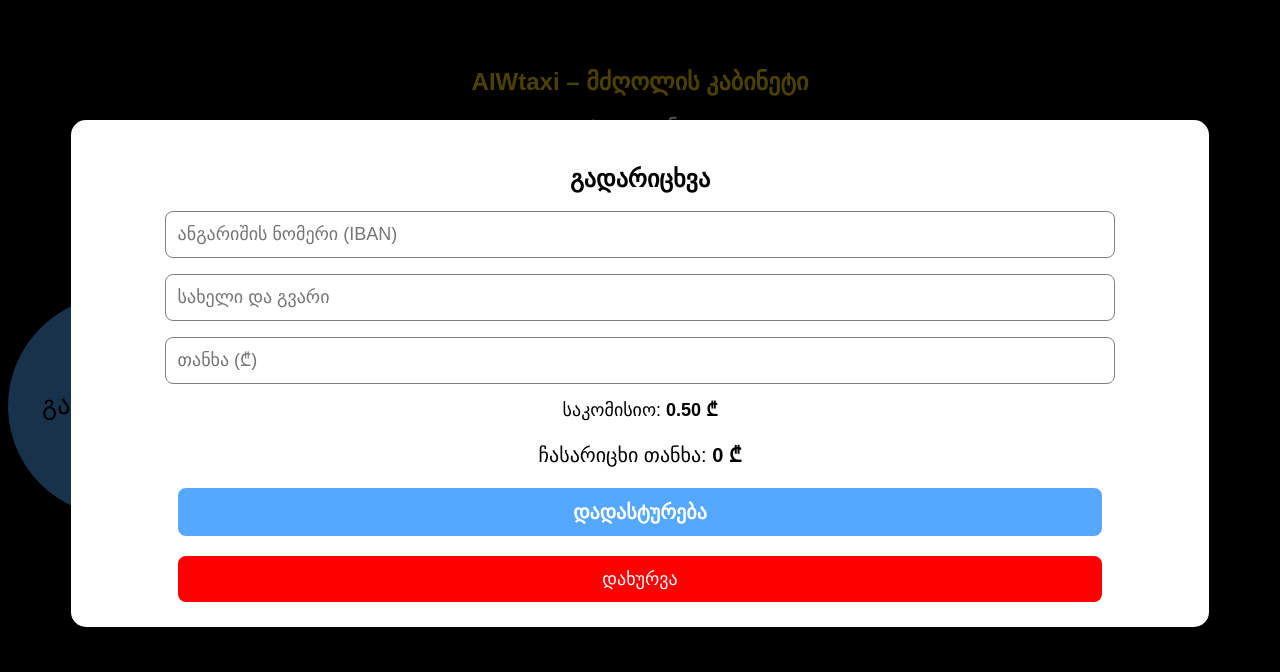
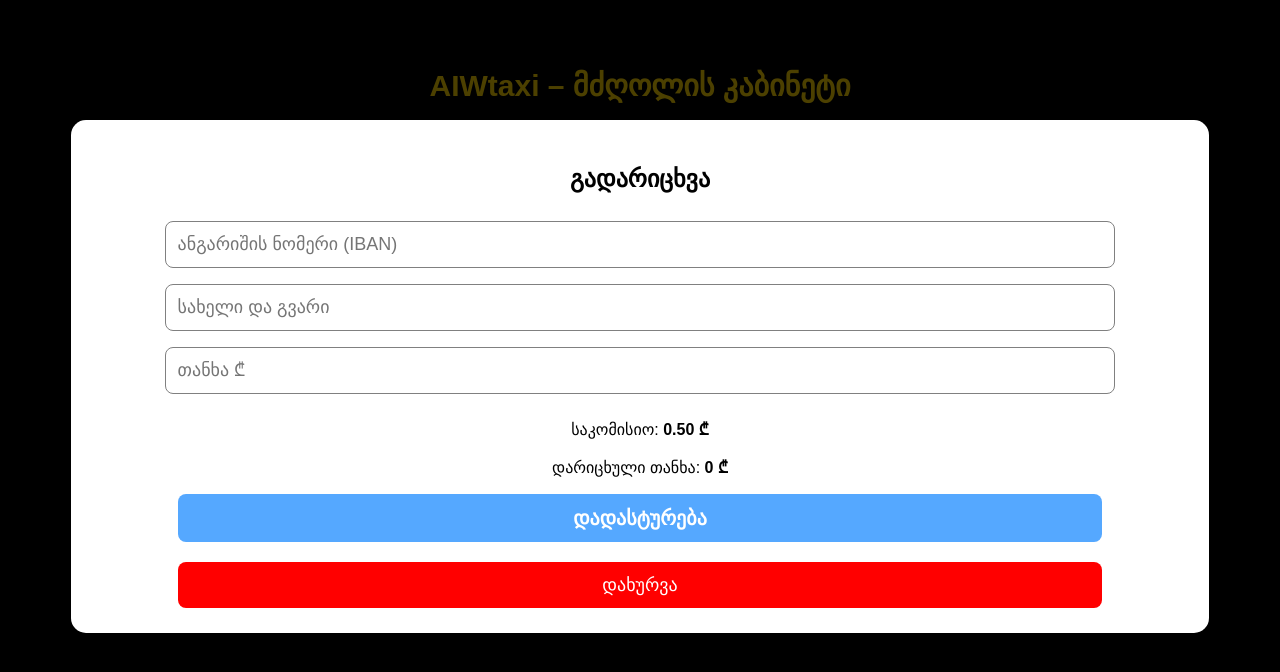
Before and after one commit to Aiwtaxi/Aiwtaxi, a plain HTML site: page dashboard.html in a window 1280 px wide. Both pictures are taken after a click on the button "გადარიცხვა". Drawn offline with Linux system fonts and the light colour scheme.

Commit message:
Update dashboard.html

```diff
--- a/dashboard.html
+++ b/dashboard.html
@@ -2,8 +2,7 @@
 <html lang="ka">
 <head>
 <meta charset="UTF-8">
-<meta name="viewport" content="width=device-width, initial-scale=1.0">
-<title>AIWtaxi – მძღოლის კაბინეტი</title>
+<title>AIWtaxi კაბინეტი</title>
 
 <style>
     body {
@@ -14,15 +13,20 @@
         padding-top:40px;
     }
 
+    h1 {
+        color:gold;
+        font-size:30px;
+    }
+
     .balance {
-        font-size:40px;
+        font-size:42px;
         color:gold;
-        margin-top:10px;
+        margin-top:20px;
     }
 
     .pay-btn {
         margin-top:40px;
-        background:#55a8ff;
+        background:#64A9FF;
         width:220px;
         height:220px;
         border-radius:50%;
@@ -30,11 +34,15 @@
         justify-content:center;
         align-items:center;
         font-size:26px;
+        font-weight:bold;
+        color:black;
+        cursor:pointer;
         border:none;
-        cursor:pointer;
+        margin-left:auto;
+        margin-right:auto;
     }
 
-    /* Popup */
+    /* Popup ფანჯარა */
     #popup {
         display:none;
         position:fixed;
@@ -86,14 +94,12 @@
         font-weight:bold;
         cursor:pointer;
     }
-
 </style>
-
 </head>
 
 <body>
 
-<h2 style="color:gold;">AIWtaxi – მძღოლის კაბინეტი</h2>
+<h1>AIWtaxi – მძღოლის კაბინეტი</h1>
 
 <h3>ტელეფონი:</h3>
 <p id="driverPhone" style="font-size:22px;"></p>
@@ -103,23 +109,18 @@
 
 <button class="pay-btn" onclick="openPopup()">გადარიცხვა</button>
 
-<!-- POPUP -->
+<!-- Popup -->
 <div id="popup">
     <div id="popupBox">
 
-        <h2 style="margin-bottom:10px;">გადარიცხვა</h2>
+        <h2>გადარიცხვა</h2>
 
         <input type="text" id="iban" placeholder="ანგარიშის ნომერი (IBAN)">
         <input type="text" id="fullname" placeholder="სახელი და გვარი">
-        <input type="number" id="amount" placeholder="თანხა (₾)" oninput="calc()">
+        <input type="number" id="amount" placeholder="თანხა ₾" oninput="calc()">
 
-        <p style="font-size:18px; margin-top:5px;">
-            საკომისიო: <b>0.50 ₾</b>
-        </p>
-
-        <p style="font-size:20px;">
-            ჩასარიცხი თანხა: <b id="finalAmount">0 ₾</b>
-        </p>
+        <p>საკომისიო: <b>0.50 ₾</b></p>
+        <p>დარიცხული თანხა: <b id="finalAmount">0 ₾</b></p>
 
         <button class="confirm" onclick="sendMoney()">დადასტურება</button>
 
@@ -128,17 +129,19 @@
 </div>
 
 <script>
-// URL-დან ამოაქვს ტელეფონის ნომერი
-const urlParams = new URLSearchParams(window.location.search);
-const phone = urlParams.get("phone");
+// ნომერი login-იდან
+const phone = localStorage.getItem("driverPhone");
 document.getElementById("driverPhone").innerText = phone;
 
-// Popup-ის გახსნა
+// ბალანსი (ჯერ ნულზე, API მერე მივაბამ)
+document.getElementById("balance").innerText = "0 ₾";
+
+// Popup გახსნა
 function openPopup() {
     document.getElementById("popup").style.display = "block";
 }
 
-// Popup-ის დახურვა
+// Popup დახურვა
 function closePopup() {
     document.getElementById("popup").style.display = "none";
 }
@@ -155,25 +158,18 @@
     document.getElementById("finalAmount").innerText = finalAmount.toFixed(2) + " ₾";
 }
 
-// დროებითი გადარიცხვა
+// დროებითი "დადასტურება"
 function sendMoney() {
     let iban = document.getElementById("iban").value;
     let name = document.getElementById("fullname").value;
     let amount = document.getElementById("amount").value;
 
-    if (iban === "" || name === "" || amount === "") {
-        alert("გთხოვ შეავსო ყველა ველი");
+    if (!iban || !name || !amount) {
+        alert("შეავსე ყველა ველი");
         return;
     }
 
-    alert(
-        "გადარიცხვა შესრულდა!\n" +
-        "მიმღები: " + name + "\n" +
-        "IBAN: " + iban + "\n" +
-        "თანხა: " + amount + " ₾\n" +
-        "დარიცხვა რეალურად ჩავრთავთ API-ზე მიერთებისას."
-    );
-
+    alert("გადარიცხვა შესრულდება API-ის დამატების შემდეგ!\nთანხა: " + amount);
     closePopup();
 }
 </script>
```
